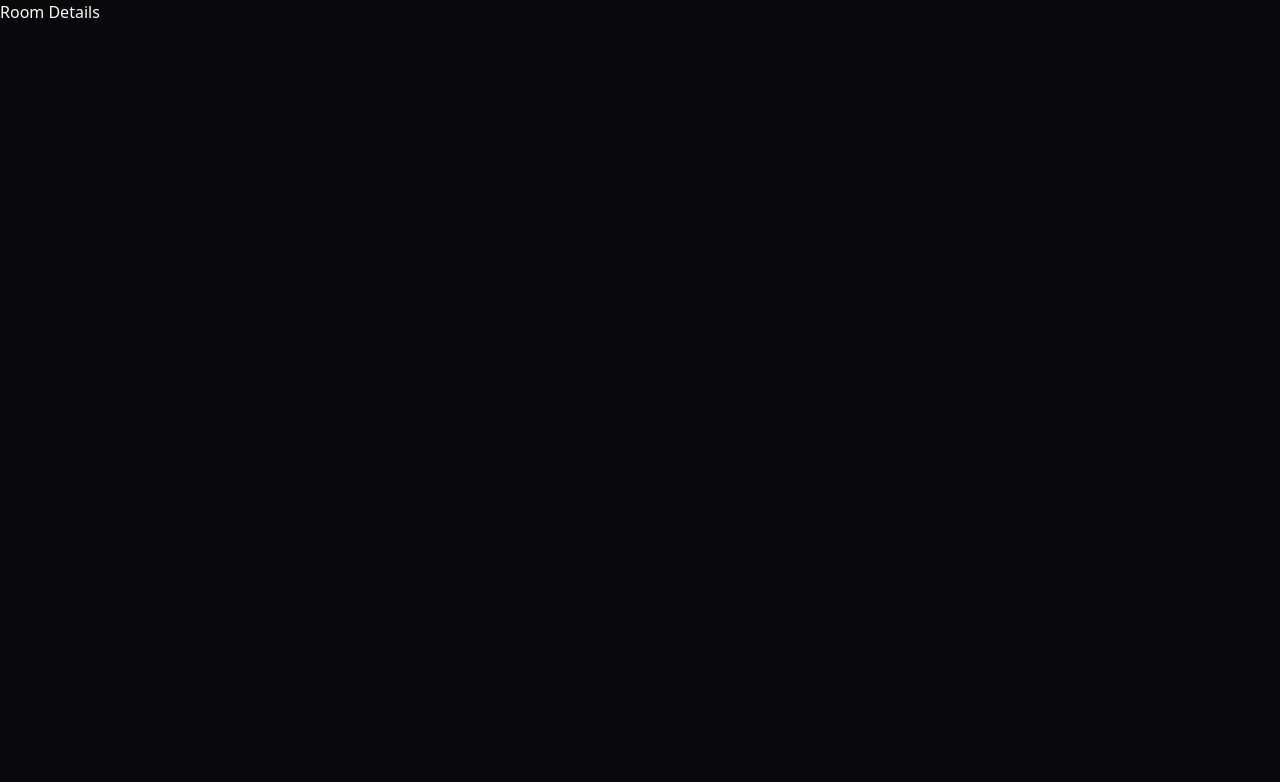
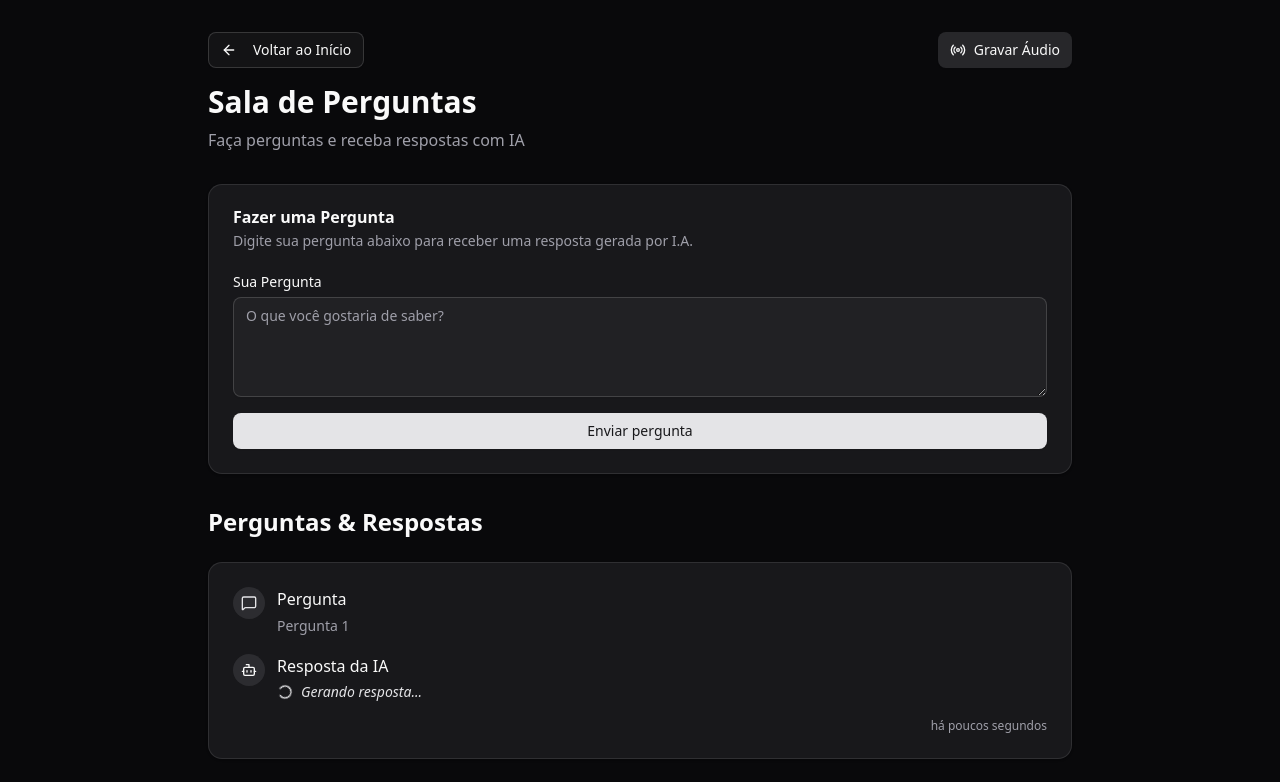
Before and after one commit to jonatasrmoura/agents-web, a React (Vite) app: page /room/1 in a window 1280 px wide. Shown: the top 782 px of the page. Built offline with nearby package versions, Linux system fonts and the light colour scheme.

Commit message:
feat: components question-form, question-item and page room

```diff
--- /dev/null
+++ b/src/components/question-form.tsx
@@ -0,0 +1,88 @@
+import { zodResolver } from "@hookform/resolvers/zod";
+import { useForm } from "react-hook-form";
+import { z } from "zod";
+import { Button } from "@/components/ui/button";
+import {
+  Card,
+  CardContent,
+  CardDescription,
+  CardHeader,
+  CardTitle,
+} from "@/components/ui/card";
+import {
+  Form,
+  FormControl,
+  FormField,
+  FormItem,
+  FormLabel,
+  FormMessage,
+} from "@/components/ui/form";
+import { Textarea } from "@/components/ui/textarea";
+
+// Esquema de validação no mesmo arquivo conforme solicitado
+const createQuestionSchema = z.object({
+  question: z
+    .string()
+    .min(1, "Pergunta é obrigatória")
+    .min(10, "Pergunta deve ter pelo menos 10 caracteres")
+    .max(500, "Pergunta deve ter menos de 500 caracteres"),
+});
+
+type CreateQuestionFormData = z.infer<typeof createQuestionSchema>;
+
+interface QuestionFormProps {
+  roomId: string;
+}
+
+export function QuestionForm({ roomId }: QuestionFormProps) {
+  const form = useForm<CreateQuestionFormData>({
+    resolver: zodResolver(createQuestionSchema),
+    defaultValues: {
+      question: "",
+    },
+  });
+
+  function handleCreateQuestion(data: CreateQuestionFormData) {
+    // biome-ignore lint/suspicious/noConsole: dev
+    console.log(data, roomId);
+  }
+
+  return (
+    <Card>
+      <CardHeader>
+        <CardTitle>Fazer uma Pergunta</CardTitle>
+        <CardDescription>
+          Digite sua pergunta abaixo para receber uma resposta gerada por I.A.
+        </CardDescription>
+      </CardHeader>
+      <CardContent>
+        <Form {...form}>
+          <form
+            className="flex flex-col gap-4"
+            onSubmit={form.handleSubmit(handleCreateQuestion)}
+          >
+            <FormField
+              control={form.control}
+              name="question"
+              render={({ field }) => (
+                <FormItem>
+                  <FormLabel>Sua Pergunta</FormLabel>
+                  <FormControl>
+                    <Textarea
+                      className="min-h-[100px]"
+                      placeholder="O que você gostaria de saber?"
+                      {...field}
+                    />
+                  </FormControl>
+                  <FormMessage />
+                </FormItem>
+              )}
+            />
+
+            <Button type="submit">Enviar pergunta</Button>
+          </form>
+        </Form>
+      </CardContent>
+    </Card>
+  );
+}
--- /dev/null
+++ b/src/components/question-item.tsx
@@ -0,0 +1,72 @@
+import { Bot, Loader2, MessageSquare } from "lucide-react";
+import { Card, CardContent } from "@/components/ui/card";
+import { dayjs } from "@/lib/dayjs";
+
+interface Question {
+  id: string;
+  question: string;
+  answer?: string | null;
+  createdAt: string;
+}
+
+interface QuestionItemProps {
+  question: Question;
+}
+
+export function QuestionItem({ question }: QuestionItemProps) {
+  const isGenerating = !question.answer;
+
+  return (
+    <Card>
+      <CardContent>
+        <div className="space-y-4">
+          {/* Question */}
+          <div className="flex items-start space-x-3">
+            <div className="flex-shrink-0">
+              <div className="flex size-8 items-center justify-center rounded-full bg-primary/10">
+                <MessageSquare className="size-4 text-primary" />
+              </div>
+            </div>
+            <div className="flex-1">
+              <p className="mb-1 font-medium text-foreground">Pergunta</p>
+              <p className="whitespace-pre-line text-muted-foreground text-sm leading-relaxed">
+                {question.question}
+              </p>
+            </div>
+          </div>
+
+          <div className="flex items-start space-x-3">
+            <div className="flex-shrink-0">
+              <div className="flex size-8 items-center justify-center rounded-full bg-primary/10">
+                <Bot className="size-4 text-secondary-foreground" />
+              </div>
+            </div>
+            <div className="flex-1">
+              <p className="mb-1 font-medium text-foreground">Resposta da IA</p>
+              <div className="text-muted-foreground">
+                {isGenerating ? (
+                  <div className="flex items-center space-x-2">
+                    <Loader2 className="size-4 animate-spin text-primary" />
+                    <span className="text-primary text-sm italic">
+                      Gerando resposta...
+                    </span>
+                  </div>
+                ) : (
+                  <p className="whitespace-pre-line text-sm leading-relaxed">
+                    {question.answer}
+                  </p>
+                )}
+              </div>
+            </div>
+          </div>
+
+          <div className="flex justify-end">
+            <span className="text-muted-foreground text-xs">
+              {dayjs(question.createdAt).toNow()}
+            </span>
+          </div>
+        </div>
+      </CardContent>
+    </Card>
+  );
+}
--- a/src/pages/room.tsx
+++ b/src/pages/room.tsx
@@ -1,4 +1,9 @@
-import { Navigate, useParams } from "react-router-dom";
+import { ArrowLeft, Radio } from "lucide-react";
+import { Link, Navigate, useParams } from "react-router-dom";
+
+import { QuestionForm } from "@/components/question-form";
+import { QuestionItem } from "@/components/question-item";
+import { Button } from "@/components/ui/button";
 
 type RoomParams = {
   roomId: string;
@@ -11,5 +16,61 @@
     return <Navigate replace to="/" />;
   }
 
-  return <div>Room Details</div>;
+  return (
+    <div className="min-h-screen bg-zinc-950">
+      <div className="container mx-auto max-w-4xl px-4 py-8">
+        <div className="mb-8">
+          <div className="mb-4 flex items-center justify-between">
+            <Link to="/">
+              <Button variant="outline">
+                <ArrowLeft className="mr-2 size-4" />
+                Voltar ao Início
+              </Button>
+            </Link>
+            <Link to={`/room/${params.roomId}/audio`}>
+              <Button className="flex items-center gap-2" variant="secondary">
+                <Radio className="size-4" />
+                Gravar Áudio
+              </Button>
+            </Link>
+          </div>
+          <h1 className="mb-2 font-bold text-3xl text-foreground">
+            Sala de Perguntas
+          </h1>
+          <p className="text-muted-foreground">
+            Faça perguntas e receba respostas com IA
+          </p>
+        </div>
+
+        <div className="mb-8">
+          <QuestionForm roomId={params.roomId} />
+        </div>
+
+        <div className="space-y-6">
+          <div className="flex items-center justify-between">
+            <h2 className="font-semibold text-2xl text-foreground">
+              Perguntas & Respostas
+            </h2>
+          </div>
+
+          <QuestionItem
+            question={{
+              id: "1",
+              question: "Pergunta 1",
+              createdAt: new Date().toISOString(),
+            }}
+          />
+
+          <QuestionItem
+            question={{
+              id: "1",
+              question: "Pergunta 2",
+              answer: "Resposta 2",
+              createdAt: new Date().toISOString(),
+            }}
+          />
+        </div>
+      </div>
+    </div>
+  );
 }
```
